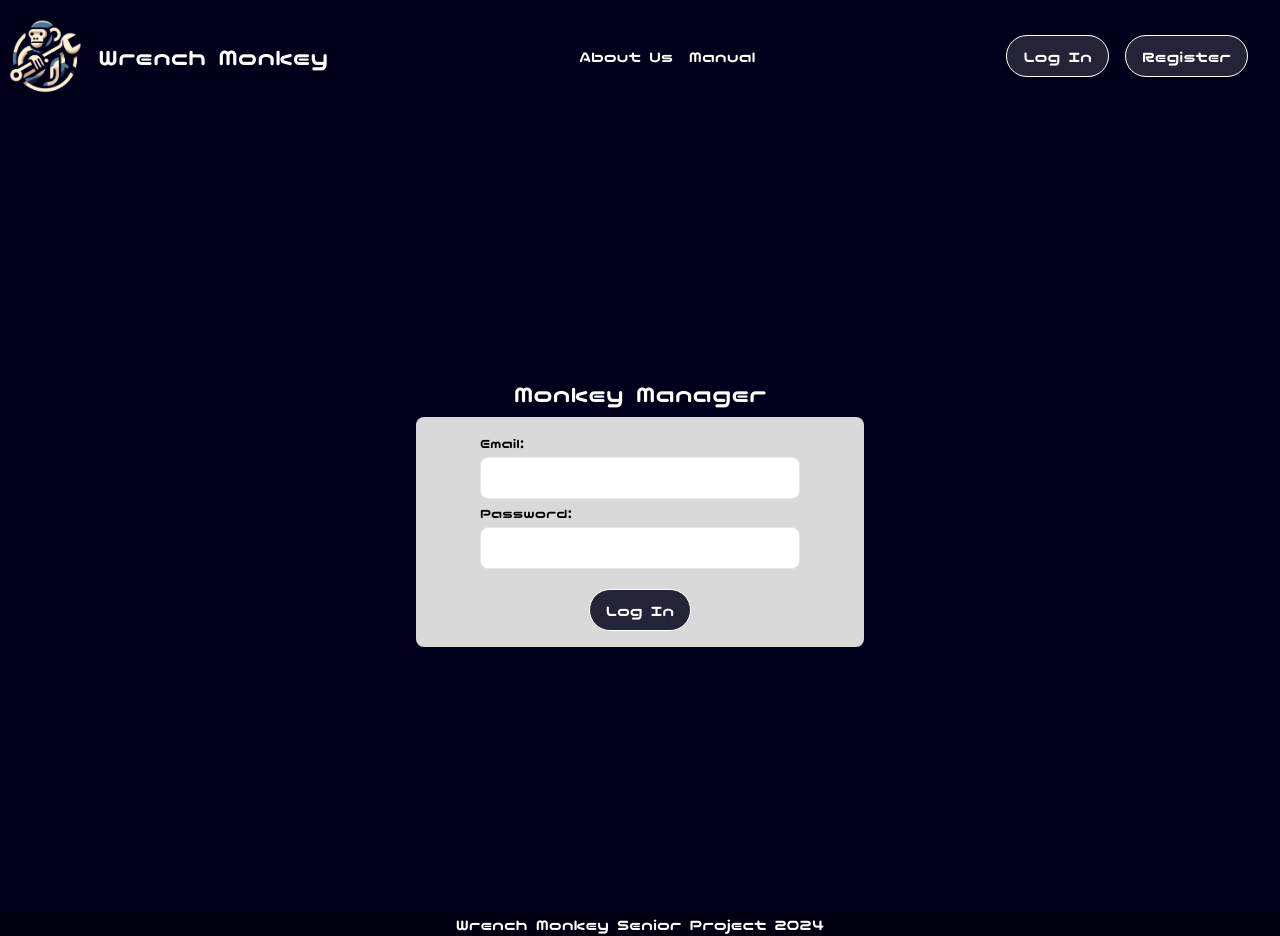
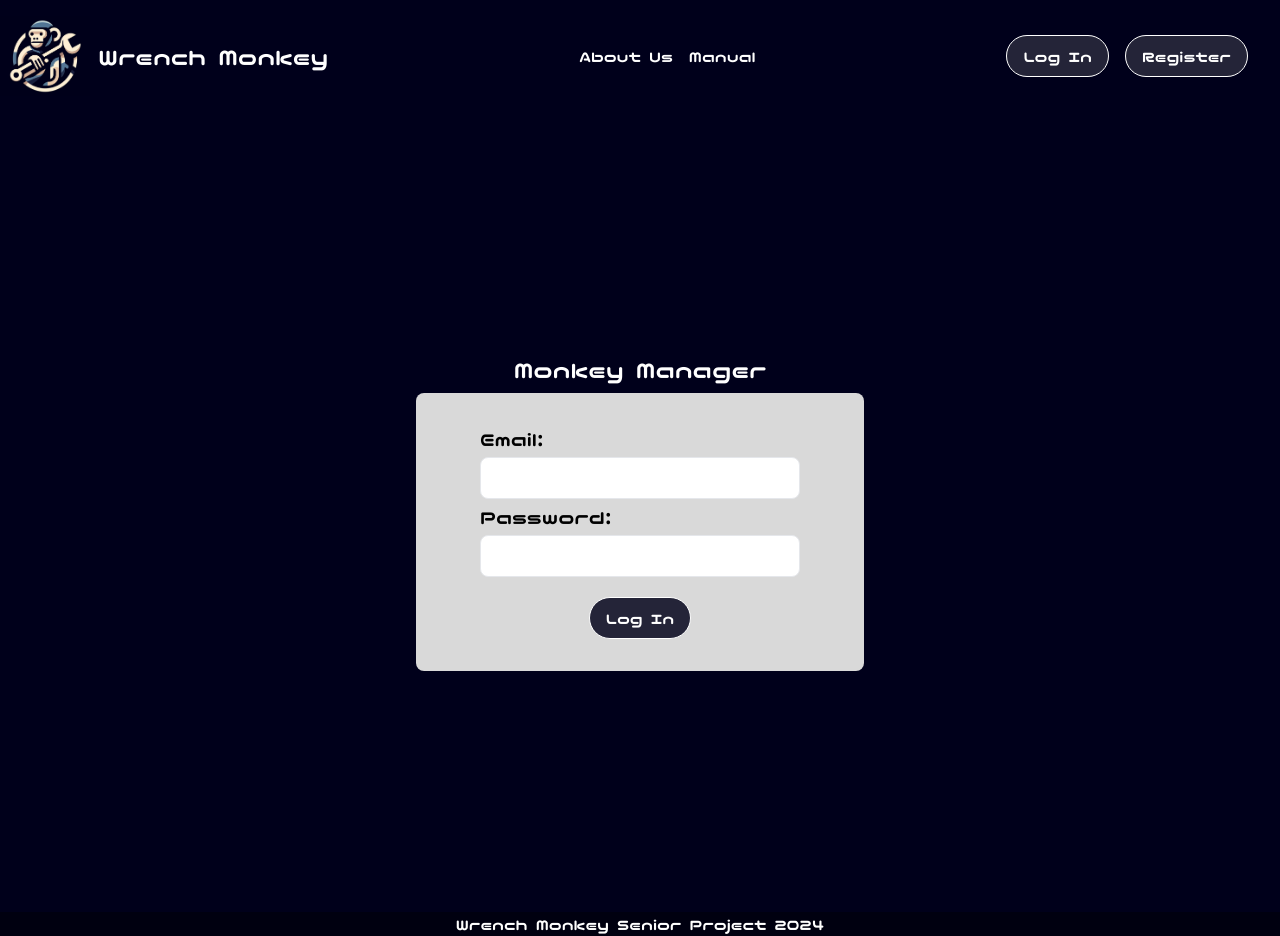
Before and after one commit to Trump7/Wrench-Monkey, a React (Vite) app in the folder webapp/wrench-monkey/: page /login in a window 1280 px wide. Built offline with nearby package versions, Linux system fonts and the light colour scheme; no server answers.

Commit message:
fixed delete job and fixed minor details on login page

```diff
--- a/webapp/wrench-monkey/src/Pages/Login.jsx
+++ b/webapp/wrench-monkey/src/Pages/Login.jsx
@@ -34,14 +34,14 @@ const Login = () => {
     return (
         <div style={{ backgroundColor: '#00001B' }} className="min-h-screen flex flex-col items-center justify-center">
             <h2 className="text-2xl font-custom mb-2 text-white">Monkey Manager</h2>
-            <div className="bg-box rounded-lg p-4 max-w-md w-2/5 flex flex-col items-center">
+            <div className="bg-box rounded-lg p-8 max-w-md w-2/5 flex flex-col items-center">
                 <form onSubmit={handleSubmit} className="w-full max-w-xs">
                     <div className="mb-1">
-                        <label htmlFor="email" className="block text-sm font-custom mb-1">Email:</label>
+                        <label htmlFor="email" className="block text-sm font-custom mb-1 text-xl">Email:</label>
                         <input type="text" id="email" name="email" value={email} onChange={(e) => setEmail(e.target.value)} className="w-full px-3 py-2 font-custom border rounded-lg focus:outline focus:border-blue-500" />
                     </div>
                     <div className="mb-1">
-                        <label htmlFor="password" className="block text-sm font-custom mb-1">Password:</label>
+                        <label htmlFor="password" className="block text-sm font-custom mb-1 text-xl">Password:</label>
                         <input type="password" id="password" name="password" value={password} onChange={(e) => setPassword(e.target.value)} className="mb-4 w-full px-3 py-2 font-custom border rounded-lg focus:outline focus:border-blue-500" />
                     </div>
                     {error && <div className="text-red-500 text-md mb-2 font-custom">{error}</div>}
```
Also changed, not shown: 1 other file (tests, documents, lock files or other folders).
